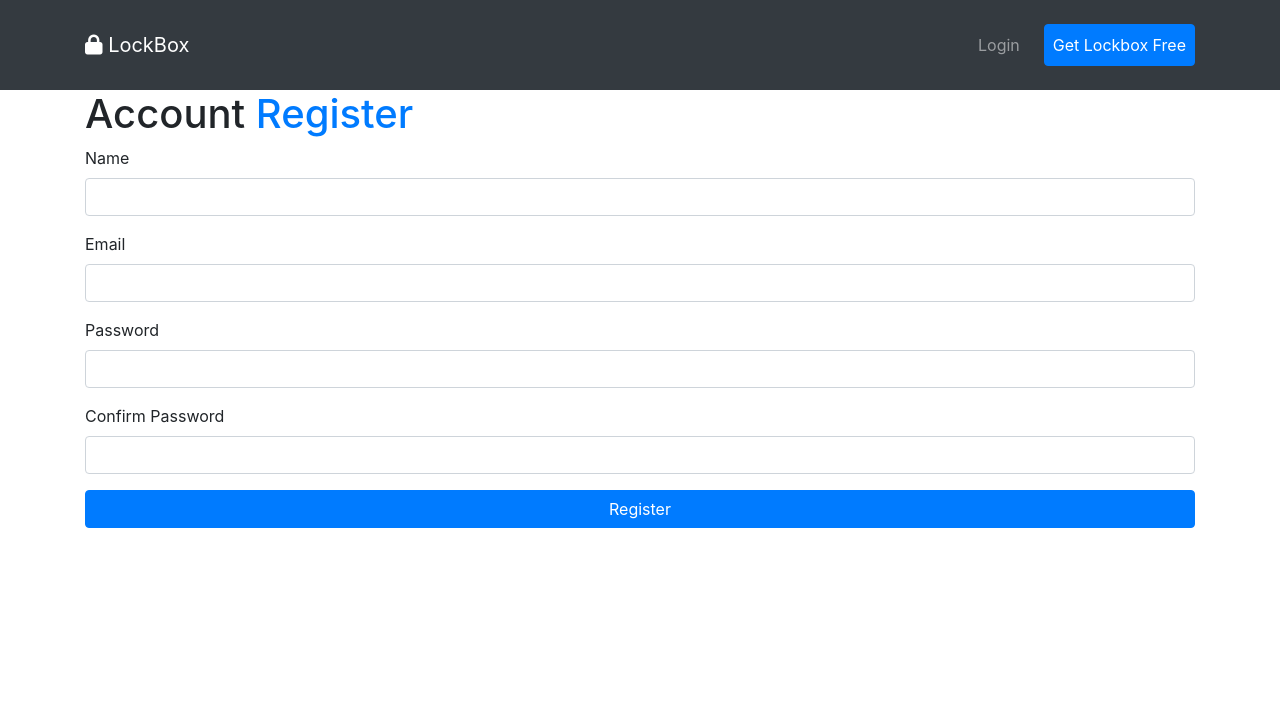
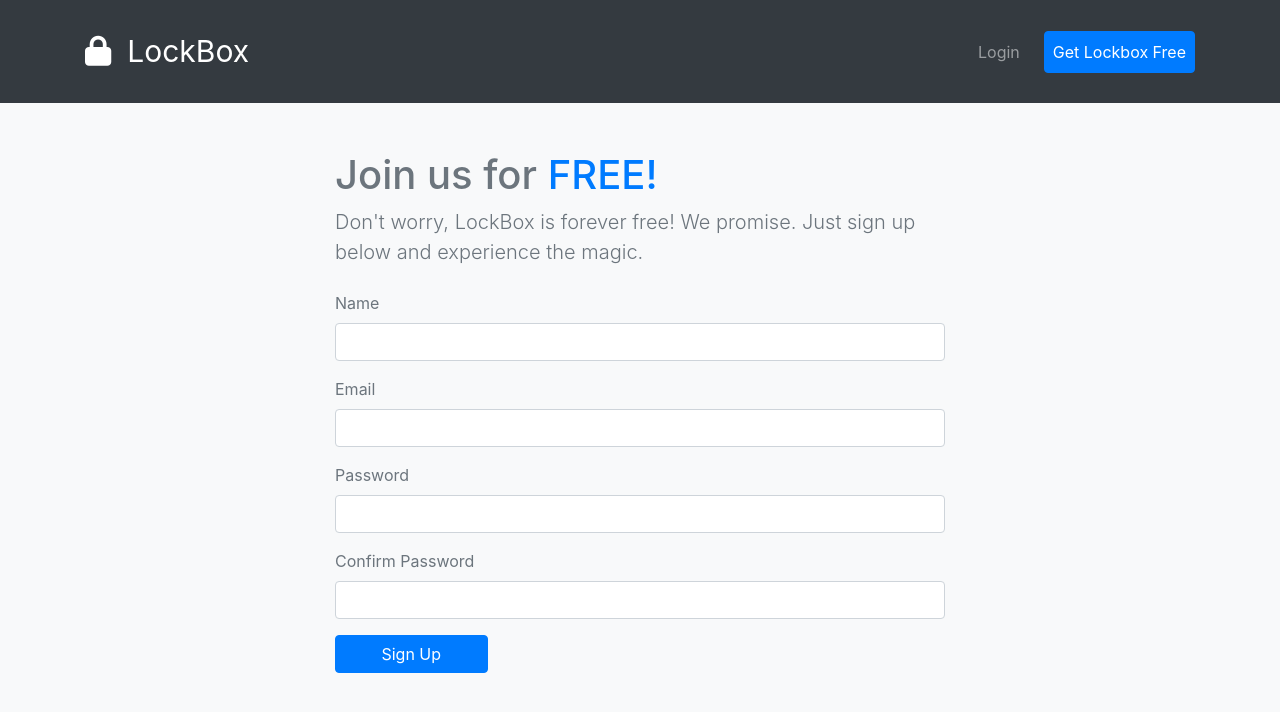
Before and after one commit to DevMike42/LockBox, a React (Create React App) app in the folder client/: page /register in a window 1280 px wide. Shown: the top 712 px of the page. Built offline with nearby package versions, Linux system fonts and the light colour scheme; the HTML template or start-up script is replaced by a standard one.

Commit message:
Completed Landing Page / Styled login & register pages

```diff
--- a/client/src/App.css
+++ b/client/src/App.css
@@ -19,8 +19,21 @@
   transition: opacity 1000ms ease-in;
 }
 
+.shadow-text {
+  text-shadow: 3px 3px 4px rgb(42, 42, 42);
+}
+
 #leader-banner {
   font-size: 5em;
+}
+
+.navbar i,
+.navbar span {
+  font-size: 1.5em;
+}
+
+.navbar a:hover {
+  text-decoration: none;
 }
 
 @media (min-width: 0px) and (max-width: 500px) {
--- a/client/src/components/auth/Login.js
+++ b/client/src/components/auth/Login.js
@@ -46,8 +46,9 @@ const Login = (props) => {
   };
 
   return (
-    <div className="container">
-      <h1>
+    <div className="bg-light" style={{ height: "100vh" }}>
+      <div className="col-md-4 text-secondary mx-auto py-5">
+        <h1 className="mb-4 text-center">
           Account <span className="text-primary">Login</span>
         </h1>
         <form onSubmit={onSubmit}>
@@ -78,6 +79,7 @@ const Login = (props) => {
           />
         </form>
       </div>
+    </div>
   )
 }
 
--- a/client/src/components/auth/Register.js
+++ b/client/src/components/auth/Register.js
@@ -12,7 +12,7 @@ const Register = (props) => {
   useEffect(() => {
     if (isAuthenticated) {
       // Redirect
-      props.history.push('/');
+      props.history.push('/home');
     }
 
     if (error === 'User already exists') {
@@ -50,10 +50,12 @@ const Register = (props) => {
   };
 
   return (
-    <div className="container">
+    <div className="bg-light" style={{ height: "100vh" }}>
+      <div className="py-5 mx-auto text-secondary col-md-6">
         <h1>
-        Account <span className="text-primary">Register</span>
+          Join us for <span className="text-primary">FREE!</span>
         </h1>
+        <p className="lead mb-4">Don't worry, LockBox is forever free! We promise. Just sign up below and experience the magic.</p>
         <form onSubmit={onSubmit}>
           <div className="form-group">
             <label htmlFor="name">Name</label>
@@ -99,10 +101,11 @@ const Register = (props) => {
           </div>
           <input
             type="submit"
-          value="Register"
-          className="btn btn-primary btn-block"
+            value="Sign Up"
+            className="btn btn-primary w-25"
           />
         </form>
+      </div>
     </div>
   )
 }
--- a/client/src/components/layout/Navbar.js
+++ b/client/src/components/layout/Navbar.js
@@ -43,7 +43,10 @@ const Navbar = ({ title, icon }) => {
     <div className="navbar navbar-dark bg-dark navbar-expand-lg py-4">
       <div className="container">
         <div className="navbar-brand">
-          <Link className="text-white" to='/'><i className={icon} /> {title}</Link>
+          <Link className="text-white" to='/'>
+            <i className={icon} />
+            <span className="ml-3">{title}</span>
+          </Link>
         </div>
         <button class="navbar-toggler" data-toggle="collapse" data-target="#navbarCollapse">
           <span class="navbar-toggler-icon"></span>
--- a/client/src/components/pages/Home.js
+++ b/client/src/components/pages/Home.js
@@ -15,8 +15,10 @@ const Home = () => {
   }, []);
 
   return (
+    <div className="bg-light" style={{ height: "100vh" }}>
       <div className="container">
-      <button className="btn btn-primary btn-block my-5" data-toggle="modal" data-target="#addPasswordModal">Add Password</button>
+        <div className="text-secondary py-5">
+          <button className="btn btn-primary btn-block" data-toggle="modal" data-target="#addPasswordModal">Add Account</button>
           <div className="modal fade" id="addPasswordModal" tabIndex="-1" role="dialog" aria-hidden="true">
             <div className="modal-dialog">
               <div className="modal-content p-4">
@@ -29,6 +31,8 @@ const Home = () => {
           </div>
           <Passwords />
         </div>
+      </div>
+    </div>
   )
 };
 
--- a/client/src/components/pages/Landing.js
+++ b/client/src/components/pages/Landing.js
@@ -2,6 +2,7 @@ import React, { Fragment } from 'react';
 import { Link } from 'react-router-dom';
 import bgImg from './images/bg-landing-hero.png';
 import createAccountImg from './images/landing-body-create-account.png';
+import addAccountImg from './images/landing-body-add-account.png';
 import iconLock from './images/landing-body-icon-lock.png'
 import iconShield from './images/landing-body-icon-shield.png'
 
@@ -20,8 +21,8 @@ const Landing = () => {
       <section id="hero" style={{ height: "65vh" }}>
         <div className="text-white d-flex align-items-center" style={herostyling} >
           <div className="mx-auto">
-            <h1 className="display-4 text-center">Can't remember all your passwords?</h1>
-            <h3 className="text-center">Welcome to the ultimate password manager!</h3>
+            <h1 className="display-4 text-center shadow-text">Can't remember all your passwords?</h1>
+            <h3 className="text-center shadow-text">Welcome to the ultimate password manager!</h3>
           </div>
         </div>
       </section>
@@ -46,7 +47,7 @@ const Landing = () => {
             </div>
           </div>
           <div className="col-xs-12 col-md-6 order-sm-1 px-5 my-3">
-            <img src={createAccountImg} alt="create_account" className="img-fluid" />
+            <img src={createAccountImg} alt="create_account" className="img-fluid" style={{ border: "2px solid lightgray", borderRadius: "8px" }} />
           </div>
         </div>
         <hr className="w-100 clearfix d-md-none" />
@@ -57,8 +58,8 @@ const Landing = () => {
               <p className="lead text-secondary">Simply add all your password info in your vault. Your vault is securely encrypted. We promise.</p>
             </div>
           </div>
-          <div className="col-xs-12 col-md-6 px-5 my-3">
-            <img src={createAccountImg} alt="create_account" className="img-fluid" />
+          <div className="col-xs-12 col-md-6 px-5 my-3 text-center">
+            <img src={addAccountImg} alt="add_account" className="img-fluid w-75" style={{ border: "2px solid lightgray", borderRadius: "8px" }} />
           </div>
         </div>
         <div className="row my-5">
--- a/client/src/components/passwords/PasswordForm.js
+++ b/client/src/components/passwords/PasswordForm.js
@@ -61,7 +61,7 @@ const PasswordForm = () => {
   return (
     <form>
       <div className="modal-header mb-2">
-        <h2 className="text-dark text-center">{current ? 'Edit' : 'Add'} Password</h2>
+        <h2 className="text-dark text-center">{current ? 'Edit' : 'Add'} Account</h2>
         <button type="button" className="close" data-dismiss="modal" aria-label="Close">
           <span aria-hidden="true">&times;</span>
         </button>
@@ -126,7 +126,7 @@ const PasswordForm = () => {
         <input
           type="button"
           className="btn btn-primary"
-          value={current ? 'Save Changes' : 'Add Password'}
+          value={current ? 'Save Changes' : 'Add Account'}
           onClick={submitForm}
           data-dismiss="modal"
         />
--- a/client/src/components/passwords/PasswordItem.js
+++ b/client/src/components/passwords/PasswordItem.js
@@ -23,7 +23,7 @@ const PasswordItem = ({ password }) => {
 
   return (
     <div className="col-sm-12 col-md-6">
-      <div className="card bg-light mb-3 p-3">
+      <div className="card bg-light mb-3 p-3 bg-white">
         <h3 className="text-dark text-left mb-3">
           {name}{' '}
           <span
```
Also changed, not shown: client/src/components/pages/images/landing-body-add-account.png (added), client/src/components/pages/images/landing-body-create-account.png. Lines whose indentation alone changed are shown as unchanged.
